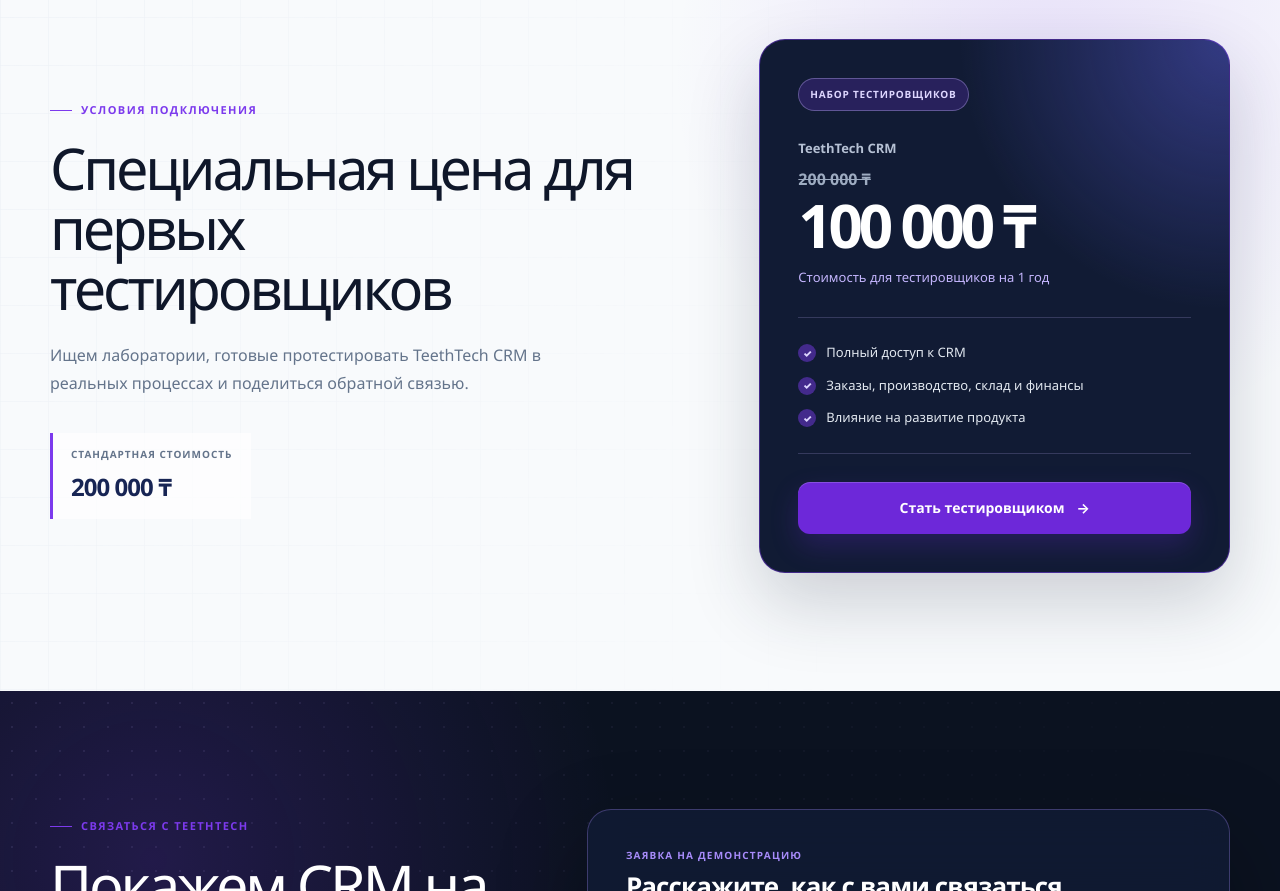
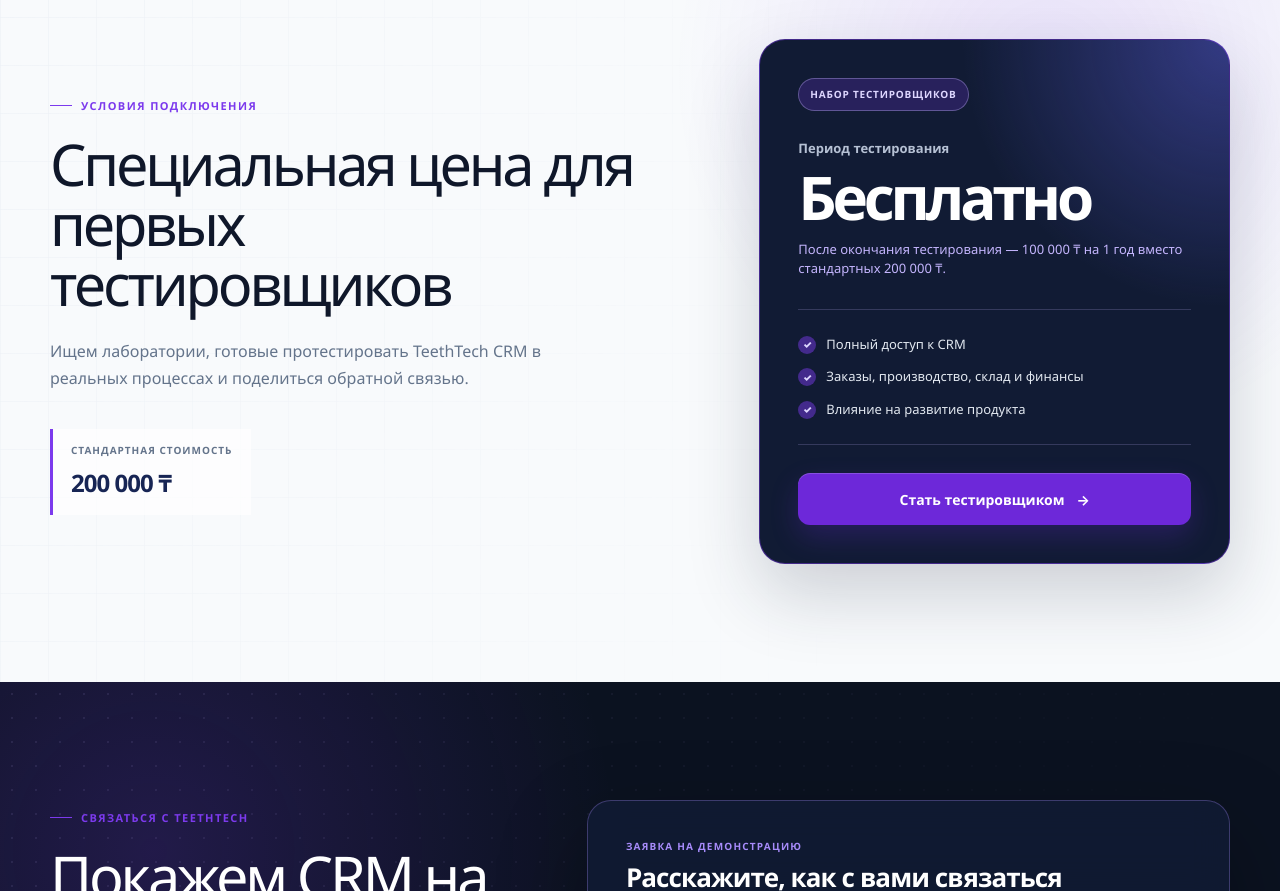
Before and after one commit to zhanssss/TeethTech-CRM-Landing, a Next.js app: page / in a window 1280 px wide. Shown: the part 7620-8511 px from the top of the page. Built offline with nearby package versions, Linux system fonts and the light colour scheme.

Commit message:
добавил строку про тестирование

```diff
--- a/src/app/page.tsx
+++ b/src/app/page.tsx
@@ -679,12 +679,14 @@
 
           <article className="pricing-card">
             <span className="pricing-badge">Набор тестировщиков</span>
-            <p className="pricing-card-label">TeethTech CRM</p>
+            <p className="pricing-card-label">Период тестирования</p>
             <div className="pricing-price">
-              <s>200 000 ₸</s>
-              <strong>100 000 ₸</strong>
+              <strong>Бесплатно</strong>
             </div>
-            <p className="pricing-period">Стоимость для тестировщиков на 1 год</p>
+            <p className="pricing-period">
+              После окончания тестирования — 100 000 ₸ на 1 год вместо
+              стандартных 200 000 ₸.
+            </p>
             <ul className="pricing-features">
               <li>Полный доступ к CRM</li>
               <li>Заказы, производство, склад и финансы</li>
```
